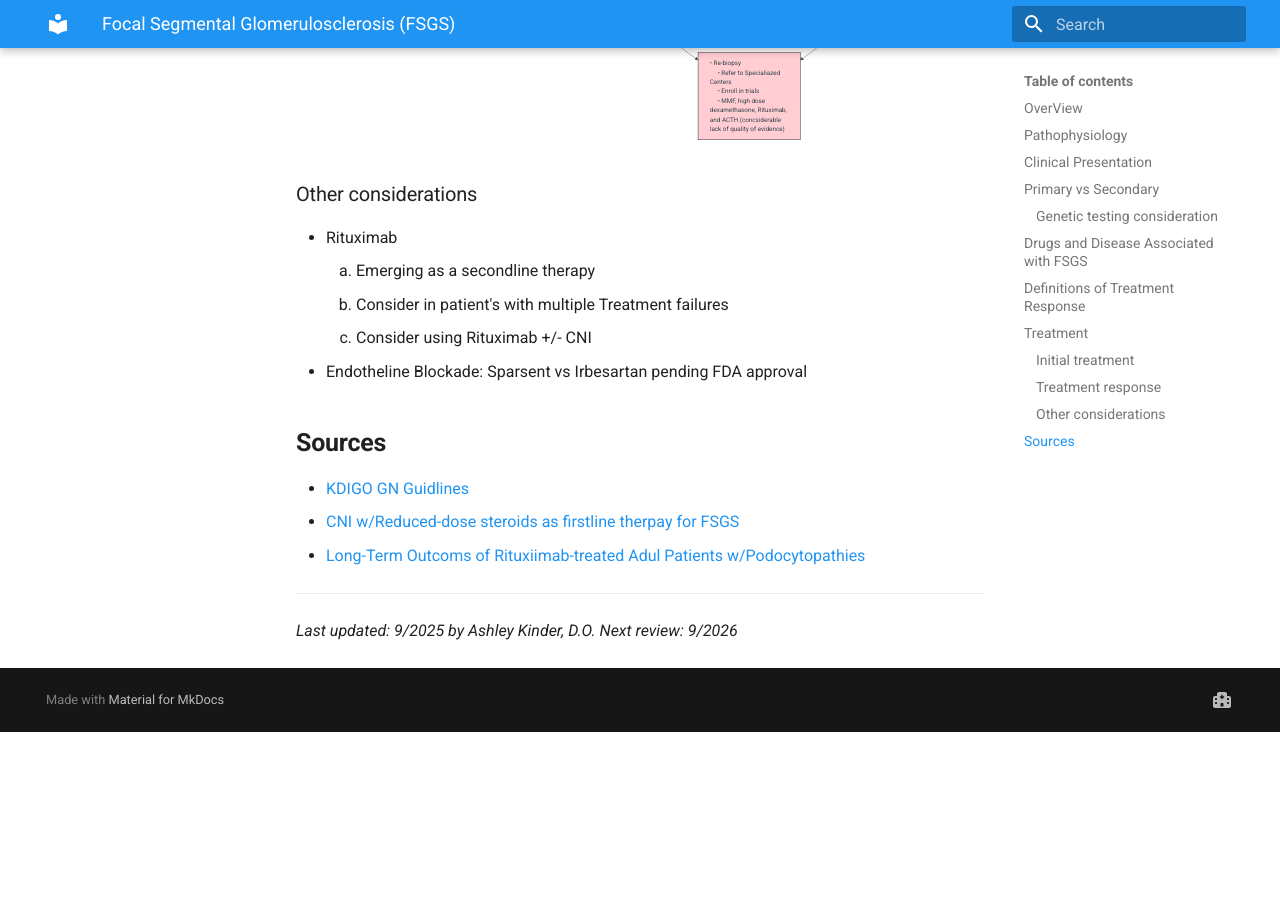
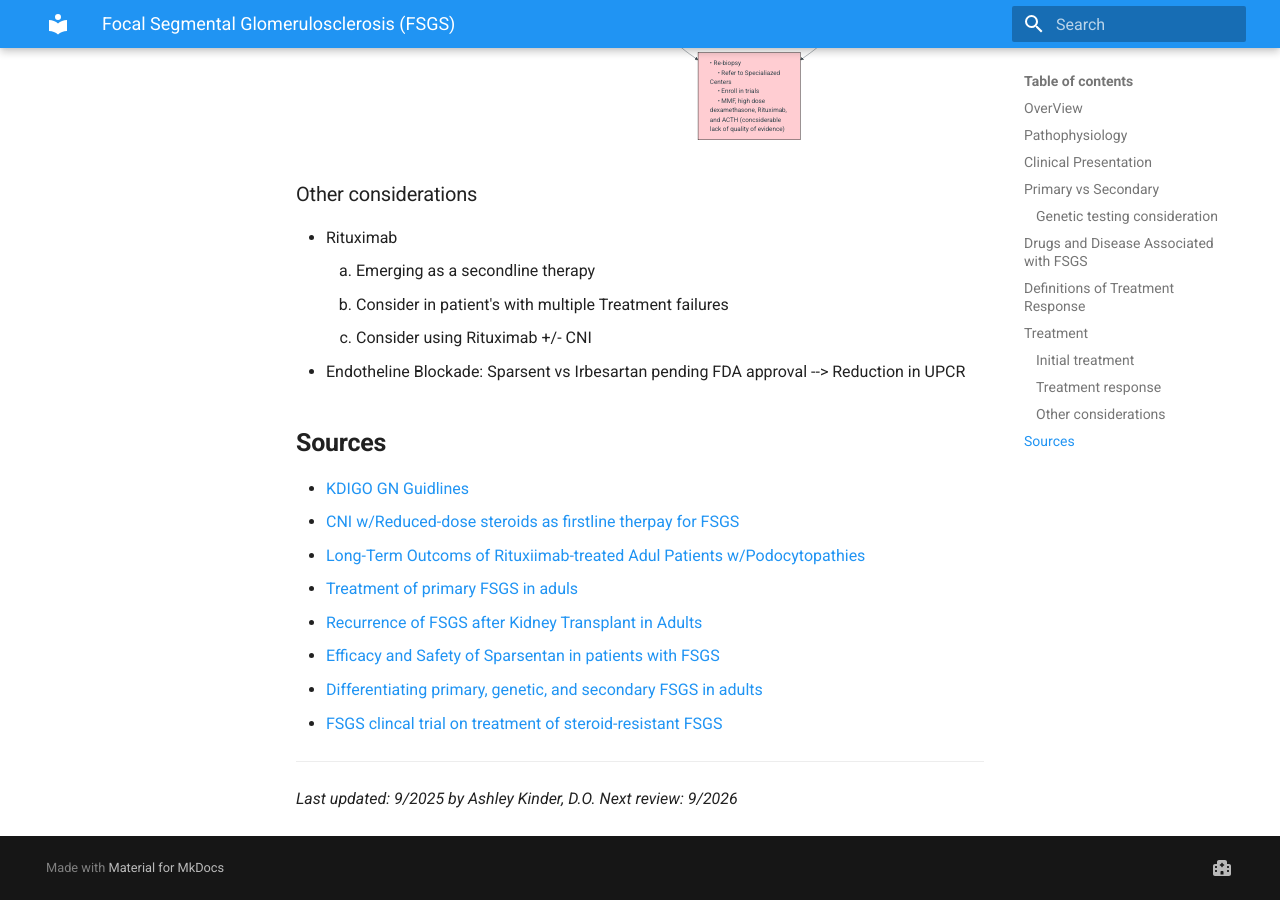
Before and after one commit to TTUNEPH2025/GN, an MkDocs documentation site: the page built from docs/FSGS.md, in a window 1280 px wide and 900 px high, scrolled down 5106 px. Built offline with MkDocs 1.6.1 and Material for MkDocs 9.7.7, drawn with Linux system fonts in a browser that asks for light colours; before the commit the page ends 5838 px from its top, so only the background shows below that.

Commit message:
Update FSGS.md

```diff
--- a/docs/FSGS.md
+++ b/docs/FSGS.md
@@ -195,11 +195,16 @@ flowchart TD
      1. Emerging as a secondline therapy
      2. Consider in patient's with multiple Treatment failures
      3. Consider using Rituximab +/- CNI
-  * Endotheline Blockade: Sparsent vs Irbesartan pending FDA approval
+  * Endotheline Blockade: Sparsent vs Irbesartan pending FDA approval --> Reduction in UPCR
 ## **Sources**
 * [KDIGO GN Guidlines](https://kdigo.org/guidelines/gd/)
 * [CNI w/Reduced-dose steroids as firstline therpay for FSGS](https://pubmed.ncbi.nlm.nih.gov/30596167/)
 * [Long-Term Outcoms of Rituxiimab-treated Adul Patients w/Podocytopathies](https://pubmed.ncbi.nlm.nih.gov/39431468/)
+* [Treatment of primary FSGS in aduls](https://www.scopus.com/pages/publications/84868624922)
+* [Recurrence of FSGS after Kidney Transplant in Adults](https://journals.lww.com/cjasn/pages/articleviewer.aspx?year=2020&issue=02000&article=00014&type=Fulltext)
+* [Efficacy and Safety of Sparsentan in patients with FSGS](https://journals.lww.com/jasn/fulltext/2018/11000/duet__a_phase_2_study_evaluating_the_efficacy_and.17.aspx)
+* [Differentiating primary, genetic, and secondary FSGS in adults](https://journals.lww.com/jasn/fulltext/2018/03000/differentiating_primary,_genetic,_and_secondary.8.aspx)
+* [FSGS clincal trial on treatment of steroid-resistant FSGS](https://academic.oup.com/ndt/article-abstract/28/3/527/1815080?redirectedFrom=fulltext)
 
 ---
 *Last updated: 9/2025 by Ashley Kinder, D.O.*
```
